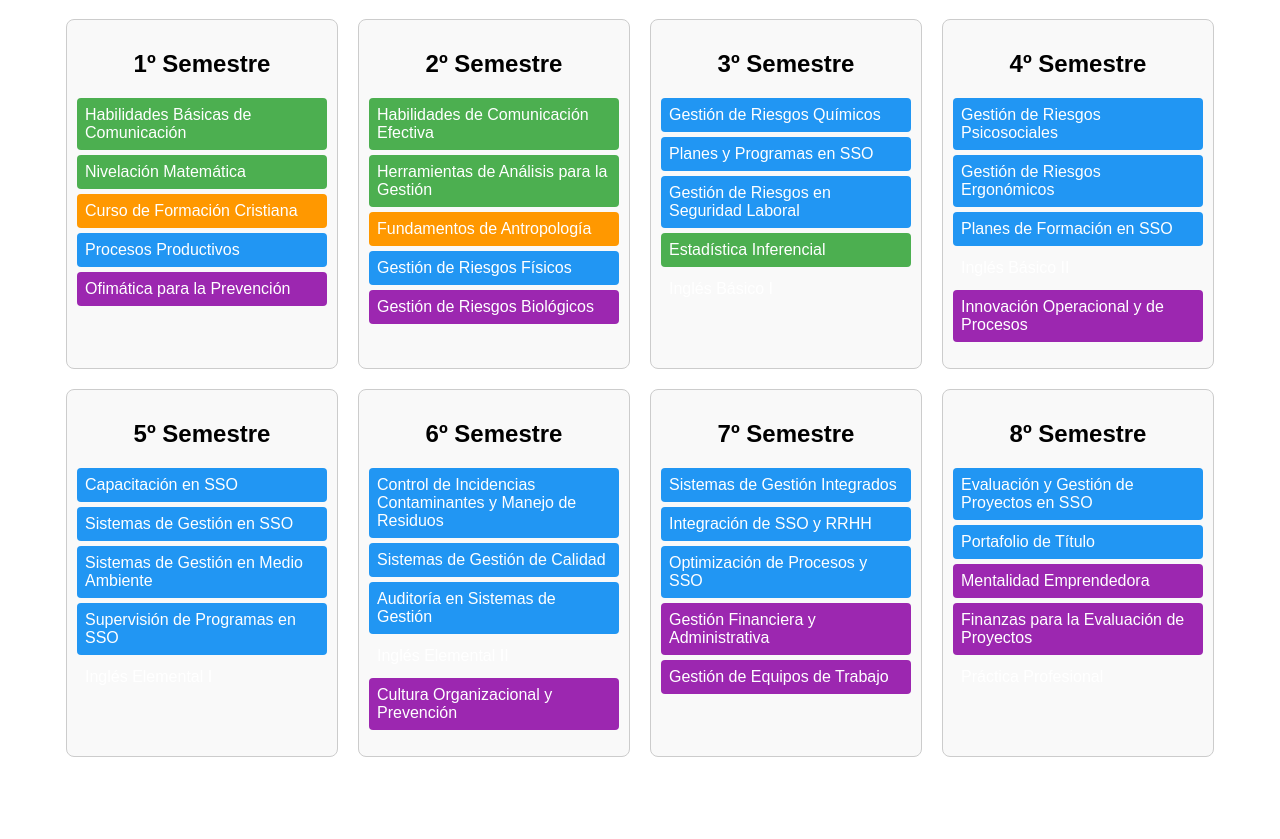
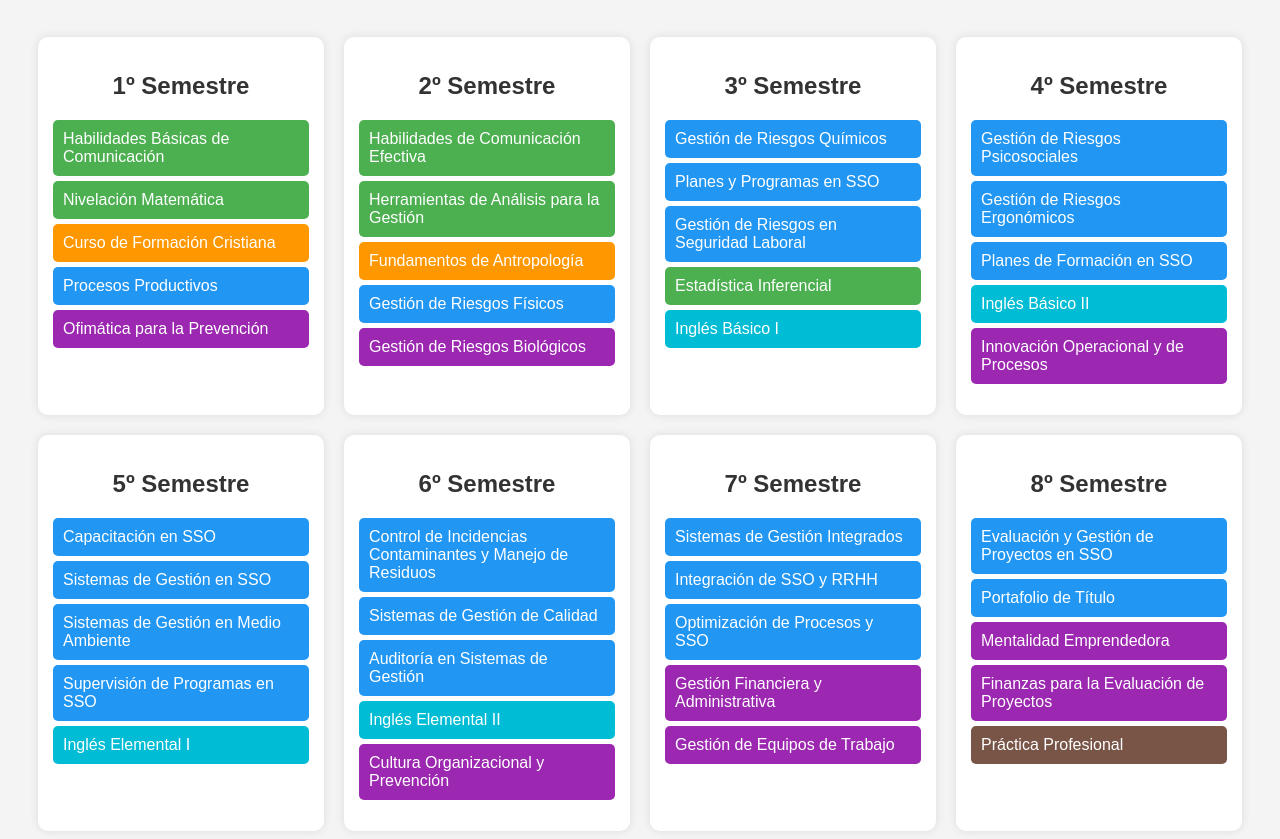
Before and after one commit to valentinagarciama/Ingenier-a-en-prevenci-n-de-riesgos, a plain HTML site: page index.html in a window 1280 px wide. Shown: the part 89-928 px from the top of the page. Before the commit the page ends 874 px from the top, so only its background shows below. Drawn offline with Linux system fonts and the light colour scheme.

Commit message:
Update style.css

```diff
--- a/style.css
+++ b/style.css
@@ -1,29 +1,31 @@
 body {
   font-family: Arial, sans-serif;
   padding: 20px;
+  background-color: #f4f4f4;
 }
 
 h1 {
   text-align: center;
+  margin-bottom: 30px;
 }
 
 .malla {
-  display: flex;
-  flex-wrap: wrap;
+  display: grid;
+  grid-template-columns: repeat(auto-fit, minmax(280px, 1fr));
   gap: 20px;
-  justify-content: center;
+  padding: 10px;
 }
 
 .semestre {
-  border: 1px solid #ccc;
-  border-radius: 8px;
-  padding: 10px;
-  width: 250px;
-  background: #f9f9f9;
+  background: white;
+  border-radius: 10px;
+  padding: 15px;
+  box-shadow: 0 0 10px rgba(0,0,0,0.1);
 }
 
 .semestre h2 {
   text-align: center;
+  color: #333;
 }
 
 .semestre ul {
@@ -33,13 +35,16 @@ h1 {
 
 .semestre li {
   margin: 5px 0;
-  padding: 8px;
-  border-radius: 4px;
-  color: #fff;
+  padding: 10px;
+  border-radius: 5px;
+  color: white;
 }
 
-.basico { background-color: #4caf50; }         /* verde */
-.valores { background-color: #ff9800; }        /* naranjo */
-.especialidad { background-color: #2196f3; }   /* azul */
-.empleabilidad { background-color: #9c27b0; }  /* morado */
-.complementaria { background-color: #607d8b; } /* gris azulado */
+/* Colores por tipo */
+.basico { background-color: #4caf50; }         /* Verde */
+.valores { background-color: #ff9800; }        /* Naranjo */
+.especialidad { background-color: #2196f3; }   /* Azul */
+.empleabilidad { background-color: #9c27b0; }  /* Morado */
+.complementaria { background-color: #607d8b; } /* Gris azulado */
+.practica { background-color: #795548; }       /* Café */
+.idioma { background-color: #00bcd4; }         /* Celeste */
```
